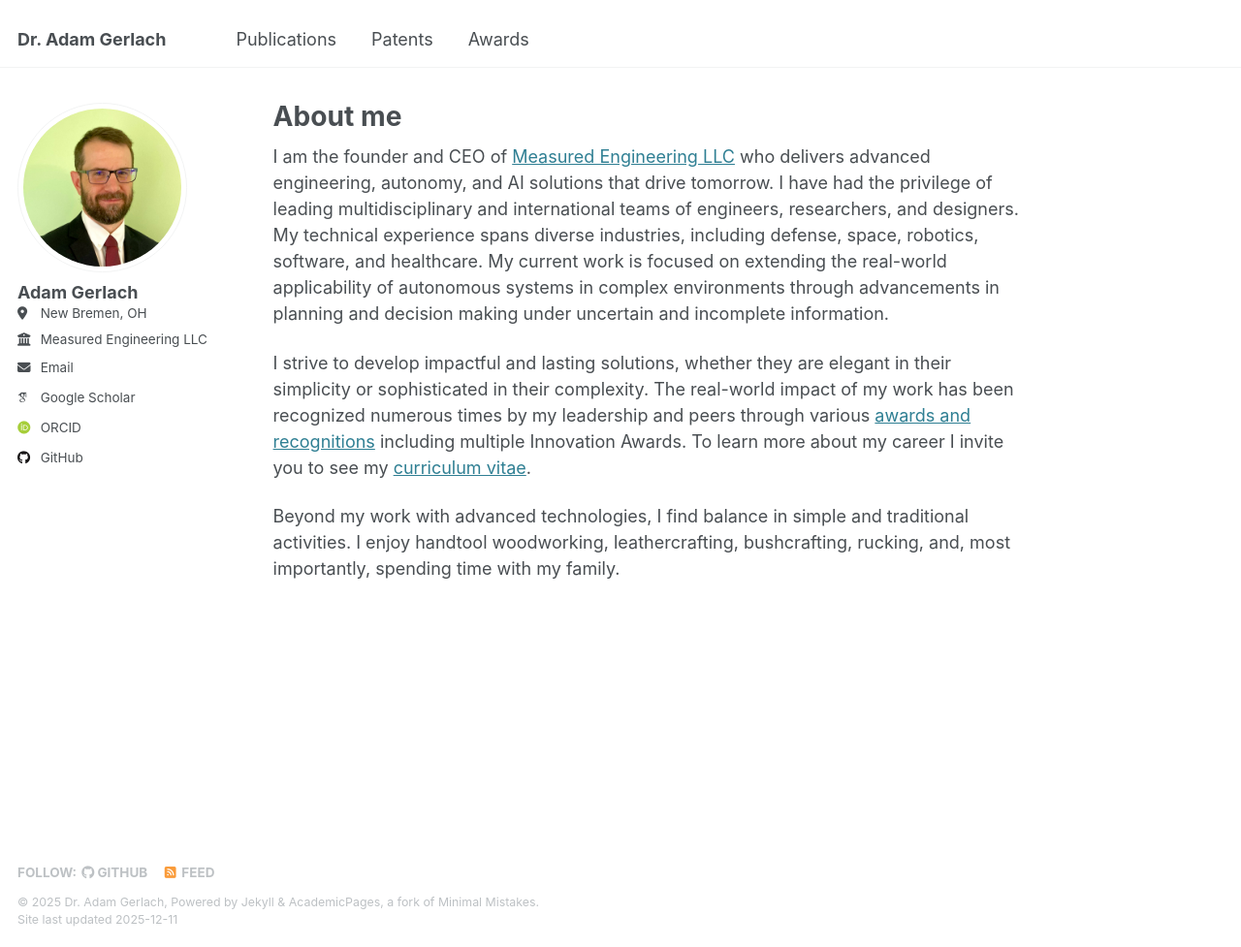
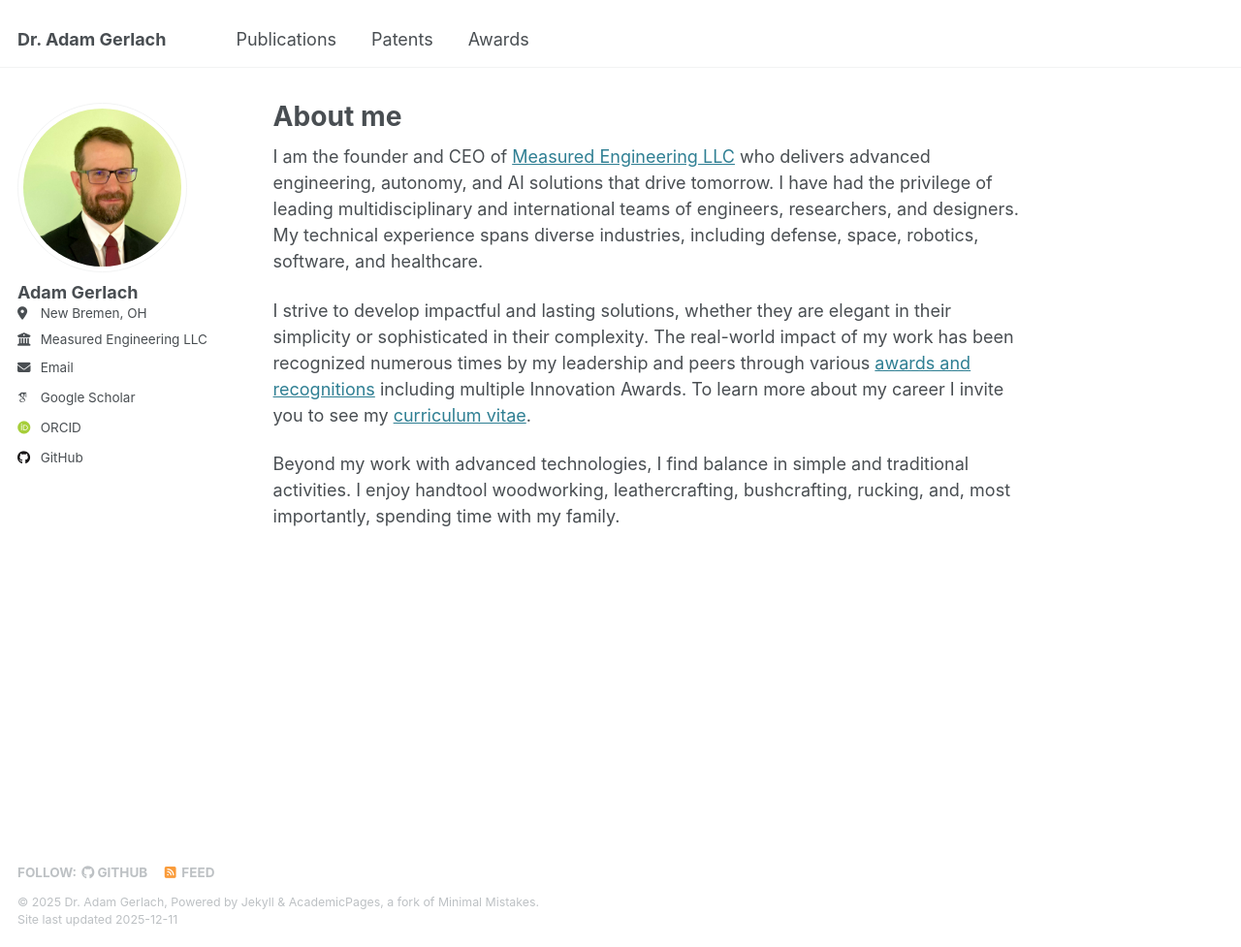
Before and after one commit to agerlach/agerlach.github.io, a Jekyll site: the page built from _pages/about.md, in a window 1280 px wide and 977 px high. Shown: the whole window at 97% size. Built offline with Jekyll 4.4.1, drawn with Linux system fonts in a browser that asks for light colours; some web fonts are replaced.

Commit message:
update CV and about

```diff
--- a/_pages/about.md
+++ b/_pages/about.md
@@ -10,7 +10,9 @@ redirect_from:
 <!-- About Me
 ====== -->
 
-I am the founder and CEO of [Measured Engineering LLC](https://measuredengineering.com/) who delivers advanced engineering, autonomy, and AI solutions that drive tomorrow.  I have had the privilege of leading multidisciplinary and international teams of engineers, researchers, and designers. My technical experience spans diverse industries, including defense, space, robotics, software, and healthcare. My current work is focused on extending the real-world applicability of autonomous systems in complex environments through advancements in planning and decision making under uncertain and incomplete information.
+I am the founder and CEO of [Measured Engineering LLC](https://measuredengineering.com/) who delivers advanced engineering, autonomy, and AI solutions that drive tomorrow.  I have had the privilege of leading multidisciplinary and international teams of engineers, researchers, and designers. My technical experience spans diverse industries, including defense, space, robotics, software, and healthcare.
+
+<!-- My current work is focused on extending the real-world applicability of autonomous systems in complex environments through advancements in planning and decision making under uncertain and incomplete information.  -->
 
 I strive to develop impactful and lasting solutions, whether they are elegant in their simplicity or sophisticated in their complexity. The real-world impact of my work has been recognized numerous times by my leadership and peers through various [awards and recognitions](/awards) including multiple Innovation Awards. To learn more about my career I invite you to see my [curriculum vitae](/files/cv.pdf).
 
```
Also changed, not shown: 1 other file.
